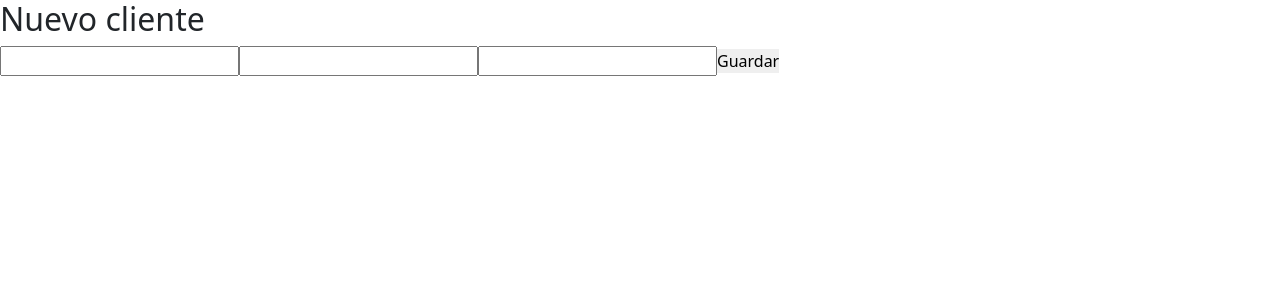
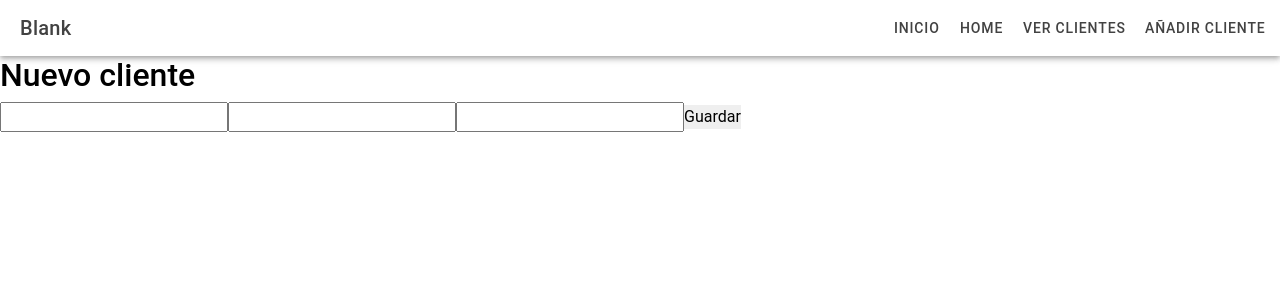
Before and after one commit to willm-smallig/clientsApp_react, a React (Vite) app: page /nuevo in a window 1280 px wide. Shown: the top 300 px of the page. Built offline with nearby package versions, Linux system fonts and the light colour scheme; no server answers.

Commit message:
CRUD completo con navbar y paginación

```diff
--- a/package.json
+++ b/package.json
@@ -53,7 +53,7 @@
     "terser": "^5.4.0",
     "typescript": "~5.9.0",
     "typescript-eslint": "^8.24.0",
-    "vite": "^5.0.0",
+    "vite": "5.4.21",
     "vitest": "^0.34.6"
   },
   "description": "An Ionic project"
--- a/src/config/supabase.ts
+++ b/src/config/supabase.ts
@@ -1,6 +1,6 @@
 import {createClient} from '@supabase/supabase-js';
 
 const url=import.meta.env.VITE_SUPABASE_URL;
-const key=import.meta.env.VITE_SUPABASE_KEY;
+const key=import.meta.env.VITE_SUPABASE_PUBLISHABLE_KEY;
 
 export const supabase=createClient(url, key);
--- a/src/pages/AddPage.tsx
+++ b/src/pages/AddPage.tsx
@@ -1,27 +1,62 @@
 import { useState } from "react";
 import { ClientsService } from "../services/ClientsService";
 import { useHistory } from "react-router"; //react-router-dom 5
+import {
+  IonPage,
+  IonHeader,
+  IonToolbar,
+  IonTitle,
+  IonButtons,
+  IonButton,
+  IonContent,
+} from "@ionic/react";
 //import { useNavigate } from 'react-router-dom';
 
-export default function AddPage(){
+export default function AddPage() {
   //console.log("nuevo cliente");
   //const navigate =useNavigate();//React Router 6
-    const history=useHistory();
-    const [client, setClient]=useState({name:"", email:"", phone:""});
+  const history = useHistory();
+  const [client, setClient] = useState({ name: "", email: "", phone: "" });
 
   const save = async () => {
     await ClientsService.addClient(client);
     //NavigateEvent('/clients');
-        history.push('/clients');
+    history.push("/clients");
   };
 
-    return(
+  return (
+    <IonPage>
+      <IonHeader>
+        <IonToolbar>
+          <IonTitle>Blank</IonTitle>
+          <IonButtons slot="end">
+            <IonButton routerLink="/">Inicio</IonButton>
+            <IonButton routerLink="/home">Home</IonButton>
+            <IonButton routerLink="/clients">Ver clientes</IonButton>
+            <IonButton routerLink="/nuevo">Añadir cliente</IonButton>
+          </IonButtons>
+        </IonToolbar>
+      </IonHeader>
+      <IonContent fullscreen>
+        <IonHeader collapse="condense">
+          <IonToolbar>
+            <IonTitle size="large">Blank</IonTitle>
+          </IonToolbar>
+        </IonHeader>
         <div>
           <h2>Nuevo cliente</h2>
-        <input onChange={(e)=>setClient({...client,name:e.target.value})}/>
-        <input onChange={(e)=>setClient({...client,email:e.target.value})}/>
-        <input onChange={(e)=>setClient({...client,phone:e.target.value})}/>
+          <input
+            onChange={(e) => setClient({ ...client, name: e.target.value })}
+          />
+          <input
+            onChange={(e) => setClient({ ...client, email: e.target.value })}
+          />
+          <input
+            onChange={(e) => setClient({ ...client, phone: e.target.value })}
+          />
           <button onClick={save}>Guardar</button>
         </div>
+      </IonContent>
+    </IonPage>
   );
 }
--- a/src/pages/ClientsPage.tsx
+++ b/src/pages/ClientsPage.tsx
@@ -1,9 +1,28 @@
 import { useEffect, useState } from "react";
 import { ClientsService } from "../services/ClientsService";
-import { IonButton } from "@ionic/react";
+import {
+  IonButton,
+  IonButtons,
+  IonContent,
+  IonHeader,
+  IonPage,
+  IonTitle,
+  IonToolbar,
+  useIonViewWillEnter,
+} from "@ionic/react";
 
 export default function ClientsPage() {
   const [clients, setClients] = useState<any[]>([]);
+  const [currentPage, setCurrentPage] = useState(1);
+  const recordsPerPage = 5;
+  const lastIndex = currentPage * recordsPerPage;
+  const firstIndex = lastIndex - recordsPerPage;
+  const currentClients = clients.slice(firstIndex, lastIndex);
+  const totalPages = Math.ceil(clients.length / recordsPerPage);
+  const pageNumbers = [];
+  for (let i = 1; i <= totalPages; i++) {
+    pageNumbers.push(i);
+  }
 
   const loadClients = async () => {
     const datos = await ClientsService.getClients();
@@ -18,11 +37,34 @@ export default function ClientsPage() {
     }
   };
 
-  useEffect(() => {
+  /*  useEffect(() => {
     loadClients();
+  }, []); */
+
+  useIonViewWillEnter(() => {
+    loadClients();
+    console.log("usando effect");
   }, []);
 
   return (
+    <IonPage>
+      <IonHeader>
+        <IonToolbar>
+          <IonTitle>Blank</IonTitle>
+          <IonButtons slot="end">
+            <IonButton routerLink="/">Inicio</IonButton>
+            <IonButton routerLink="/home">Home</IonButton>
+            <IonButton routerLink="/clients">Ver clientes</IonButton>
+            <IonButton routerLink="/nuevo">Añadir cliente</IonButton>
+          </IonButtons>
+        </IonToolbar>
+      </IonHeader>
+      <IonContent fullscreen>
+        <IonHeader collapse="condense">
+          <IonToolbar>
+            <IonTitle size="large">Blank</IonTitle>
+          </IonToolbar>
+        </IonHeader>
         <div className="container mt-4">
           <h2>Tabla de clientes</h2>
           <table className="table table-bordered">
@@ -37,22 +79,43 @@ export default function ClientsPage() {
               </tr>
             </thead>
             <tbody>
-          {clients.map((cliente) => (
+              {currentClients.map((cliente) => (
                 <tr key={cliente.id}>
                   <td>{cliente.id}</td>
                   <td>{cliente.name}</td>
                   <td>{cliente.email}</td>
                   <td>{cliente.phone}</td>
                   <td>
-                <IonButton routerLink={`/edit/${cliente.id}`}>Editar</IonButton>
+                    <IonButton routerLink={`/edit/${cliente.id}`}>
+                      Editar
+                    </IonButton>
                   </td>
                   <td>
-                <IonButton onClick={() => eliminar(cliente.id)}>Eliminar</IonButton>
+                    <IonButton onClick={() => eliminar(cliente.id)}>
+                      Eliminar
+                    </IonButton>
                   </td>
                 </tr>
               ))}
             </tbody>
           </table>
+          <div className="d-flex justify-content-center mt-3">
+            {pageNumbers.map((page) => (
+              <button
+                key={page}
+                className={
+                  page === currentPage
+                    ? "btn btn-primary mx-1"
+                    : "btn btn-outline-primary mx-1"
+                }
+                onClick={() => setCurrentPage(page)}
+              >
+                {page}
+              </button>
+            ))}
           </div>
+        </div>
+      </IonContent>
+    </IonPage>
   );
 }
--- a/src/pages/EditClientPage.tsx
+++ b/src/pages/EditClientPage.tsx
@@ -1,36 +1,84 @@
-import { IonButton, IonInput } from "@ionic/react";
+import {
+  IonButton,
+  IonButtons,
+  IonContent,
+  IonHeader,
+  IonInput,
+  IonPage,
+  IonTitle,
+  IonToolbar,
+  useIonViewWillEnter,
+} from "@ionic/react";
 import { useEffect, useState } from "react";
 import { useHistory, useParams } from "react-router";
 import { ClientsService } from "../services/ClientsService";
 
-export default function EditClientPage(){
-
+export default function EditClientPage() {
   const history = useHistory();
-    const[client,setClient]=useState({ name:"", email:"", phone:""});
-    const {id}=useParams<{id: string}>();
-    const update=async()=>{
+  const [client, setClient] = useState({ name: "", email: "", phone: "" });
+  const { id } = useParams<{ id: string }>();
+  const update = async () => {
     await ClientsService.updateClient(Number(id), client);
     history.push("/clients");
-    }
-    useEffect(() => {
+  };
+  /*useEffect(() => {
     loadClient();
+  }, []);*/
+
+  useIonViewWillEnter(() => {
+loadClient();
+console.log('usando effect');
 }, []);
 
-    const loadClient= async () => {
-        const dato:any = await ClientsService.getClient(Number(id));
+  const loadClient = async () => {
+    const dato: any = await ClientsService.getClient(Number(id));
     setClient(dato);
-    }
+  };
 
-    return(
+  return (
+    <IonPage>
+      <IonHeader>
+        <IonToolbar>
+          <IonTitle>Blank</IonTitle>
+          <IonButtons slot="end">
+            <IonButton routerLink="/">Inicio</IonButton>
+            <IonButton routerLink="/home">Home</IonButton>
+            <IonButton routerLink="/clients">Ver clientes</IonButton>
+            <IonButton routerLink="/nuevo">Añadir cliente</IonButton>
+          </IonButtons>
+        </IonToolbar>
+      </IonHeader>
+      <IonContent fullscreen>
+        <IonHeader collapse="condense">
+          <IonToolbar>
+            <IonTitle size="large">Blank</IonTitle>
+          </IonToolbar>
+        </IonHeader>
         <div>
           <h2>Actualizar</h2>
           <h3>Formulario diseñado con componentes Ionic</h3>
 
-            <IonInput value={client.name} onIonChange={(e) => setClient({ ...client, name: e.detail.value?? ""})}></IonInput>
-            <IonInput value={client.email} onIonChange={(e) =>setClient({ ...client, email: e.detail.value?? ""})}></IonInput>
-            <IonInput value={client.phone} onIonChange={(e) =>setClient({ ...client, phone: e.detail.value?? ""})}></IonInput>
+          <IonInput
+            value={client.name}
+            onIonChange={(e) =>
+              setClient({ ...client, name: e.detail.value ?? "" })
+            }
+          ></IonInput>
+          <IonInput
+            value={client.email}
+            onIonChange={(e) =>
+              setClient({ ...client, email: e.detail.value ?? "" })
+            }
+          ></IonInput>
+          <IonInput
+            value={client.phone}
+            onIonChange={(e) =>
+              setClient({ ...client, phone: e.detail.value ?? "" })
+            }
+          ></IonInput>
           <IonButton onClick={update}>Actualizar</IonButton>
-
         </div>
+      </IonContent>
+    </IonPage>
   );
 }
--- a/src/services/ClientsService.ts
+++ b/src/services/ClientsService.ts
@@ -3,7 +3,7 @@ import { Client } from "../interfaces/Client";
 
 export class ClientsService {
   static async getClients() {
-    const { data, error } = await supabase.from("clients").select("*");
+    const { data, error } = await supabase.from("clients").select("*").order('id', {ascending:true});
 
     if (error) {
       throw error;
```
Also changed, not shown: 2 other files (tests, documents, lock files or other folders). Lines whose indentation alone changed are shown as unchanged.
